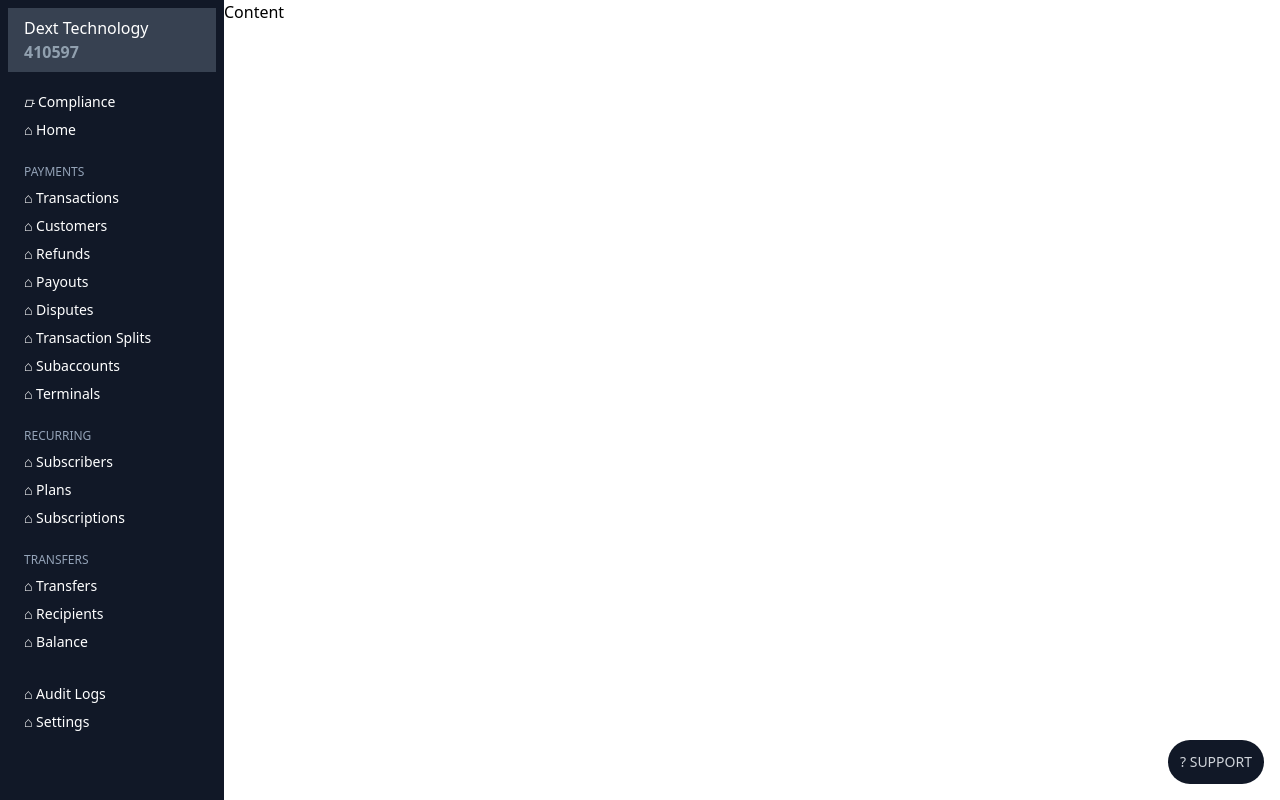
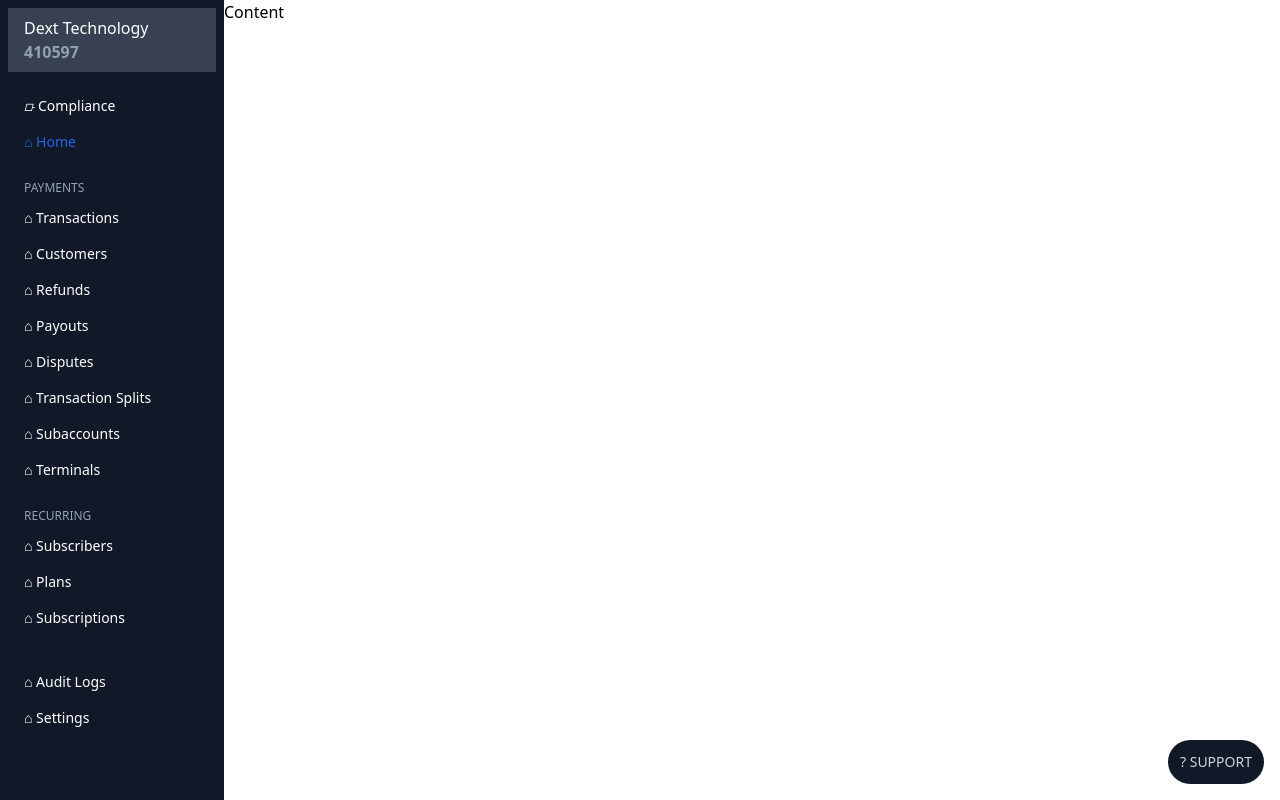
Before and after one commit to nkrumahthis/paystack-clone, a Next.js app: page /dashboard in a window 1280 px wide. Built offline with nearby package versions, Linux system fonts and the light colour scheme.

Commit message:
style chosen menuLink

```diff
--- a/components/MenuLink.tsx
+++ b/components/MenuLink.tsx
@@ -3,8 +3,9 @@
 
 function MenuLink(props: { chosen: boolean, label: string, logo: string }) {
     let { chosen, label, logo } = props
+    let chosenStyle = "text-blue-600"
     return (
-        <Link href="#" className='py-1 pl-6 text-sm hover:bg-gray-800 w-full'><i>{logo}</i> {label}</Link>
+        <Link href="#" className={'py-1 pl-6 text-sm hover:bg-gray-800 w-full my-1 ' + (chosen ? chosenStyle : '')}><i>{logo}</i> {label}</Link>
     )
 }
 
```
